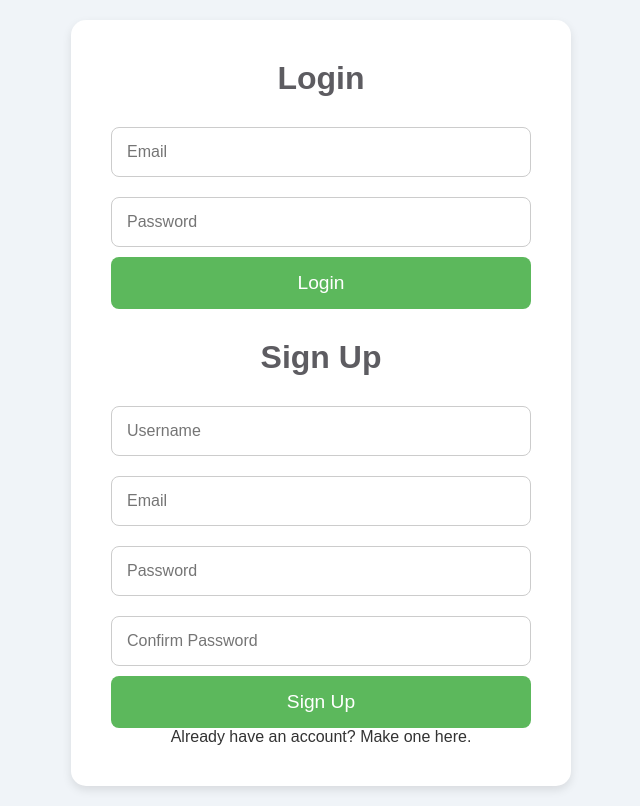
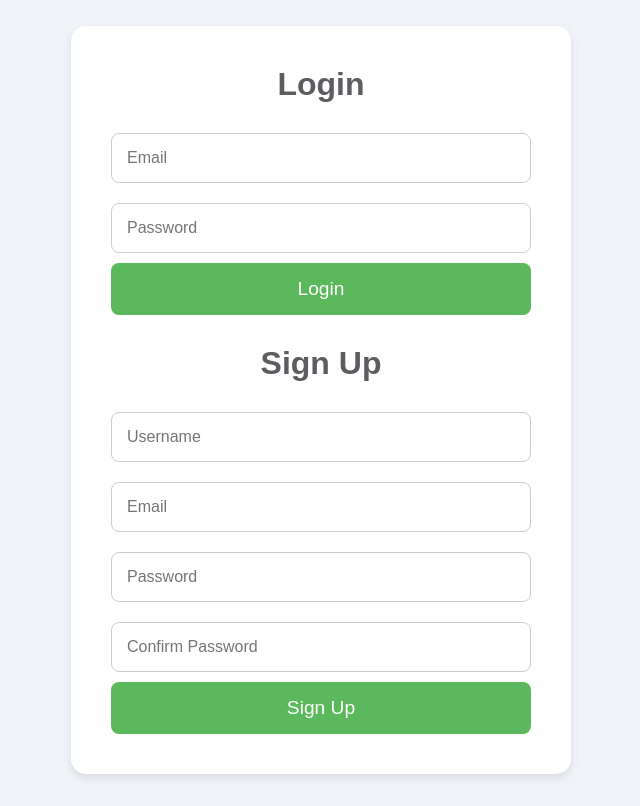
Before and after one commit to Vedant-2309/Login-Signup-Book-Store, a Django app: page / in a window 1280 px wide. Shown: the whole page, without its empty margins (319-959 px from the left). After the commit the page ends 778 px from the top, so only its background shows below. Run offline with Django 5.2, Linux system fonts and the light colour scheme.

```diff
--- a/bookapp/templates/bookapp/login.html
+++ b/bookapp/templates/bookapp/login.html
@@ -27,7 +27,6 @@
                 <input type="password" placeholder="Password" id="password" name="password" required>
                 <input type="password" placeholder="Confirm Password" required>
                 <button type="submit">Sign Up</button>
-                <p>Already have an account? <a>Make one here.</a></p>
             </form>
         </div>
     </div>
```
